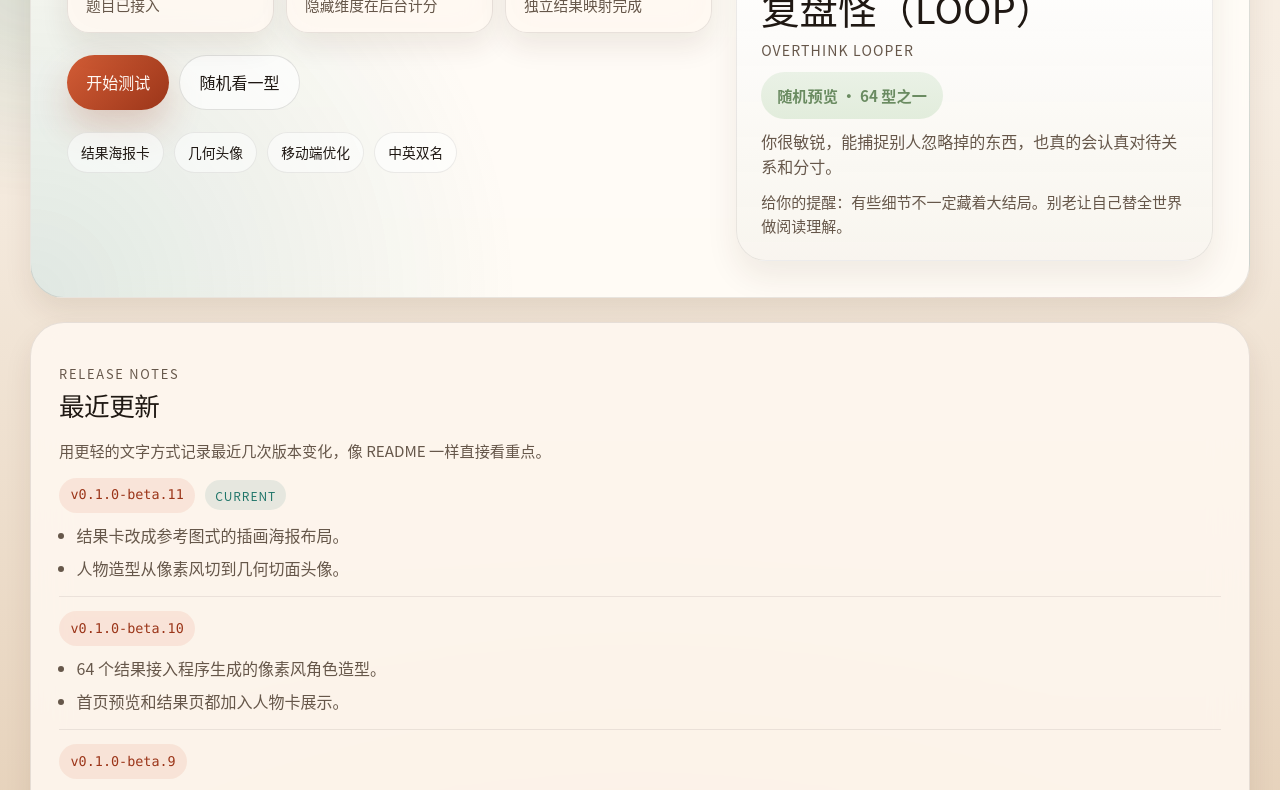
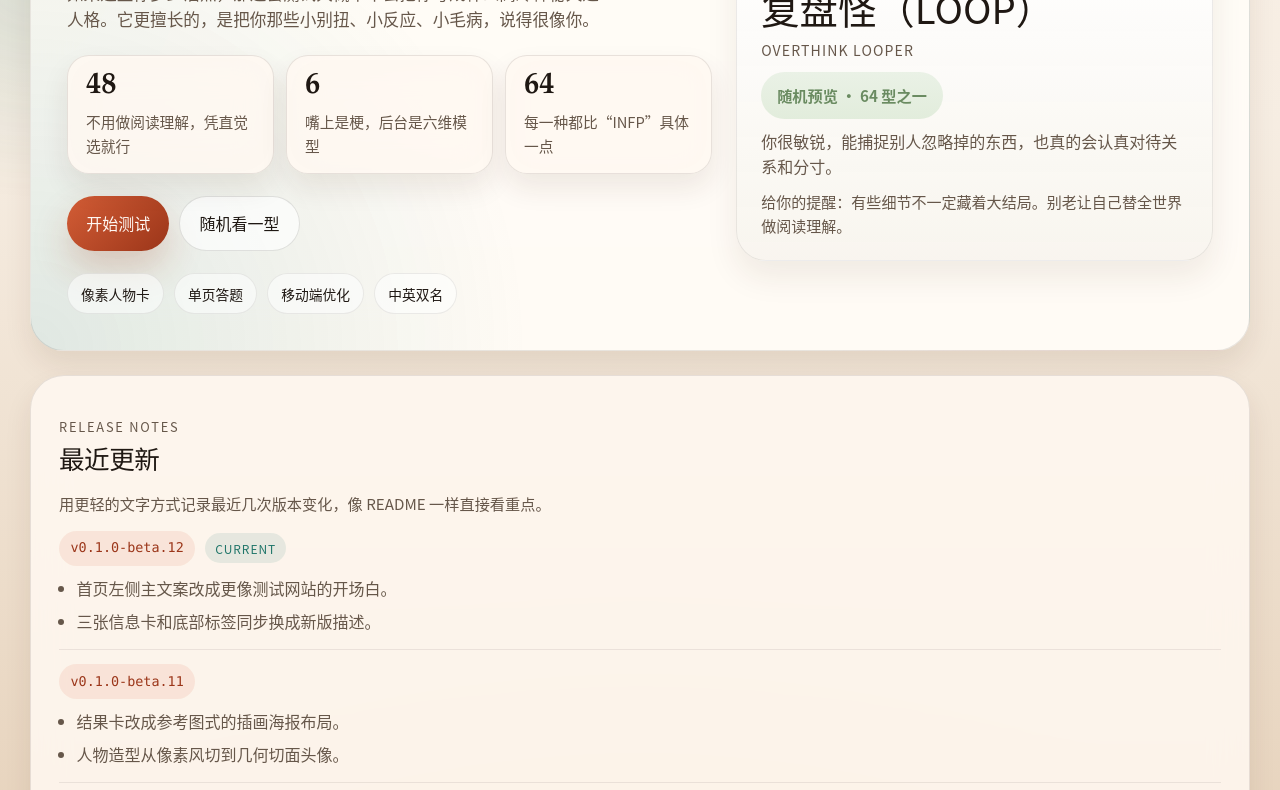
Before and after one commit to Lengzhe1984/mood-atlas, a website built with Vite: page index.html in a window 1280 px wide. Shown: the part 737-1527 px from the top of the page. Built offline with nearby package versions, Linux system fonts and the light colour scheme.

Commit message:
Refresh home hero copy for test-site tone

```diff
--- a/package.json
+++ b/package.json
@@ -1,6 +1,6 @@
 {
   "name": "personality-test-web",
-  "version": "0.1.0-beta.11",
+  "version": "0.1.0-beta.12",
   "private": true,
   "type": "module",
   "scripts": {
--- a/src/app-meta.js
+++ b/src/app-meta.js
@@ -1,15 +1,22 @@
 export const appMeta = {
   stage: 'Beta',
-  version: '0.1.0-beta.11',
+  version: '0.1.0-beta.12',
   repoUrl: 'https://github.com/Lengzhe1984/mood-atlas',
   siteUrl: 'https://lengzhe1984.github.io/mood-atlas/',
-  latestUpdateTitle: '结果卡改成参考图式的插画海报布局',
+  latestUpdateTitle: '首页左侧改成更像测试网站的开场文案',
   latestUpdatePoints: [
-    '人物造型从像素块改成了更接近参考图的几何切面头像，观感更像一张人格海报。',
-    '首页预览区和结果页侧栏都换成上下两张卡的结构，上卡看类型海报，下卡看主类型说明。',
-    '结果摘要里补了匹配感和轴向明确度，让视觉参考图的结构在当前模型里也能成立。',
+    '首页主标题改成更直接的测试站语气，不再像项目介绍页。',
+    '三段说明文案改成“你可能沾点这些毛病”的开场方式，更贴近测试产品的调性。',
+    '48 / 6 / 64 三张信息卡和底部标签也同步换成新版描述。',
   ],
   recentUpdates: [
+    {
+      version: '0.1.0-beta.12',
+      notes: [
+        '首页左侧主文案改成更像测试网站的开场白。',
+        '三张信息卡和底部标签同步换成新版描述。',
+      ],
+    },
     {
       version: '0.1.0-beta.11',
       notes: [
@@ -24,12 +31,5 @@ export const appMeta = {
         '首页预览和结果页都加入人物卡展示。',
       ],
     },
-    {
-      version: '0.1.0-beta.9',
-      notes: [
-        '48 题题库整体替换成终稿长文案。',
-        '量表选项和 6 个维度标题同步更新。',
-      ],
-    },
   ],
 }
--- a/src/main.js
+++ b/src/main.js
@@ -236,23 +236,25 @@ function renderHomeScreen() {
       <section class="hero-panel" id="hero">
         <div class="hero-copy">
           <p class="eyebrow">Beta v${escapeHtml(appMeta.version)}</p>
-          <h1>前台像梗图人格宇宙，后台其实是六维模型。</h1>
-          <p class="lede">
-            这版已经把 48 道题、6 个隐藏维度和 64 个结果映射全部接进来了，现在还把结果卡改成了更接近人格海报的插画版。答题页继续维持更适合手机和桌面的单页式结构，尽量少翻页、少遮挡、少打断。
-          </p>
+          <h1>别测 MBTI 了，<br />你这点毛病四个字母装不下。</h1>
+          <div class="hero-story">
+            <p class="lede story-line">有的人一委屈就先说没事。</p>
+            <p class="lede story-line">有的人明明很在意，还要装得像也就那样。还有的人一到晚上，脑子里那些白天没来得及处理的破事，就自动开始排队上播。</p>
+            <p class="lede story-line">如果这些你多少沾点，那这套测试大概率不会把你夸成什么高冷神秘天选人格。它更擅长的，是把你那些小别扭、小反应、小毛病，说得很像你。</p>
+          </div>
 
           <div class="stat-row">
             <article class="stat-card">
               <strong>48</strong>
-              <span>题目已接入</span>
+              <span>不用做阅读理解，凭直觉选就行</span>
             </article>
             <article class="stat-card">
               <strong>6</strong>
-              <span>隐藏维度在后台计分</span>
+              <span>嘴上是梗，后台是六维模型</span>
             </article>
             <article class="stat-card">
               <strong>64</strong>
-              <span>独立结果映射完成</span>
+              <span>每一种都比“INFP”具体一点</span>
             </article>
           </div>
 
@@ -262,7 +264,7 @@ function renderHomeScreen() {
           </div>
 
           <div class="chip-row">
-            ${['结果海报卡', '几何头像', '移动端优化', '中英双名']
+            ${['像素人物卡', '单页答题', '移动端优化', '中英双名']
               .map((item) => `<span class="result-chip">${escapeHtml(item)}</span>`)
               .join('')}
           </div>
--- a/src/style.css
+++ b/src/style.css
@@ -259,6 +259,15 @@ button {
   display: flex;
   flex-direction: column;
   gap: 22px;
+}
+
+.hero-story {
+  display: grid;
+  gap: 12px;
+}
+
+.story-line {
+  margin: 0;
 }
 
 .eyebrow,
```
Also changed, not shown: README.md, 1 other file.
